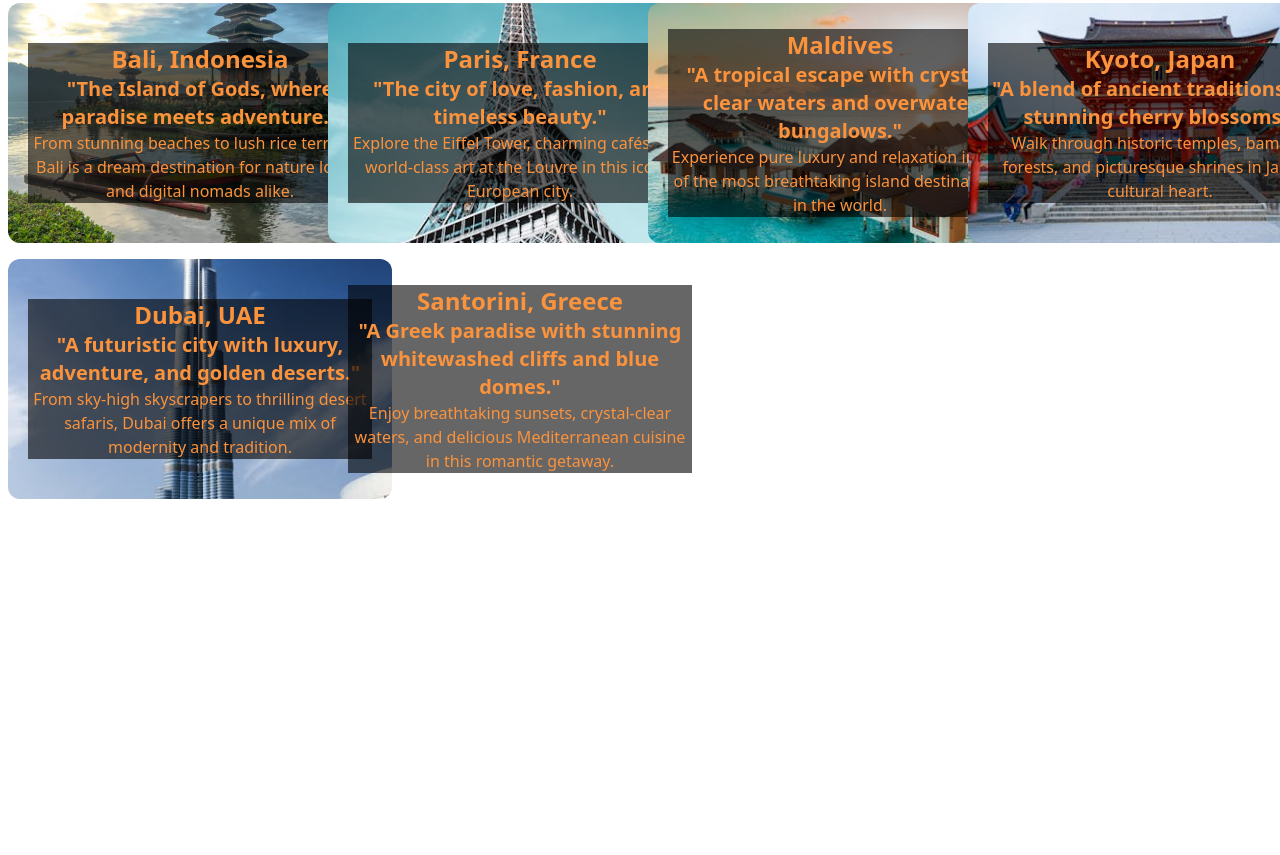
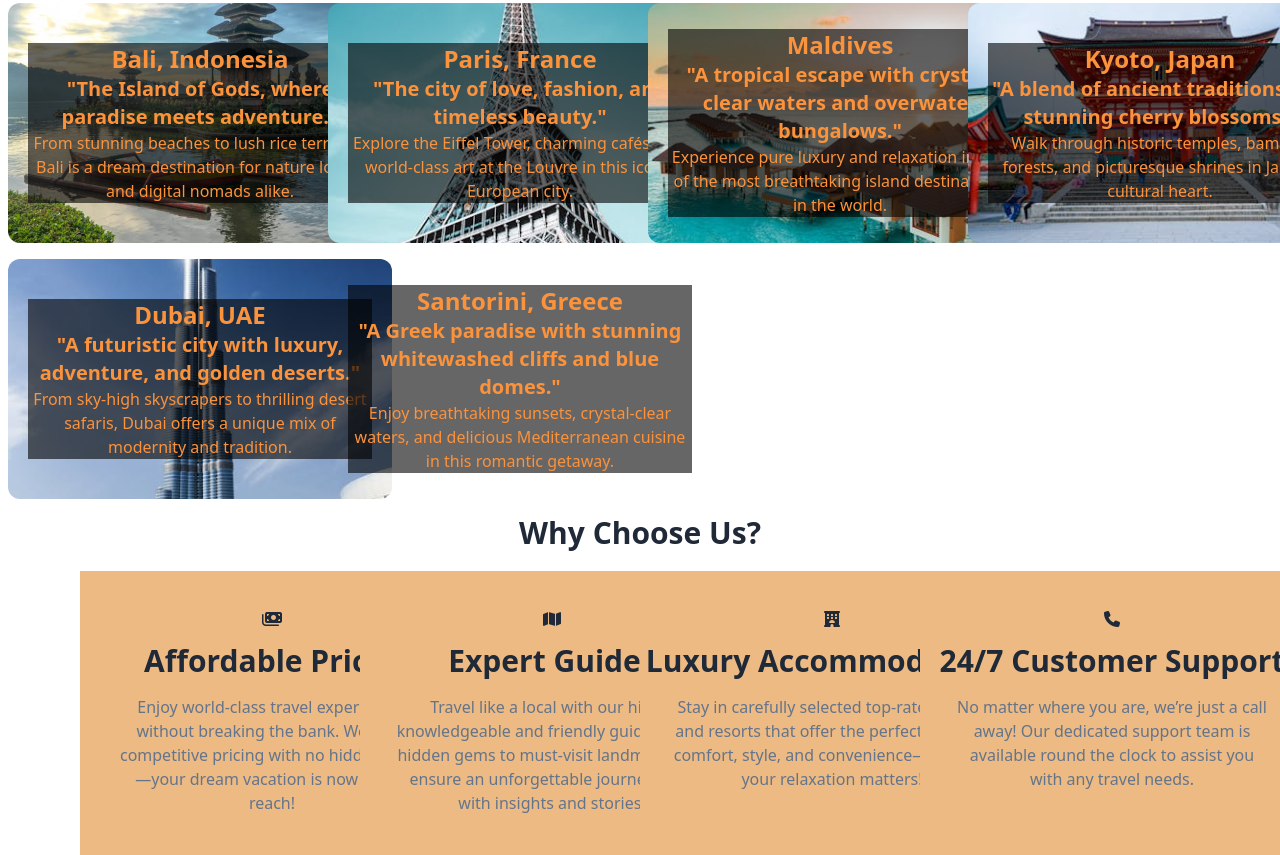
Before and after one commit to MaHdIn2020/tour-e-rout, a plain HTML site: page index.html in a window 1280 px wide. Shown: the part 915-1770 px from the top of the page. Before the commit the page ends 1422 px from the top, so only its background shows below. Drawn offline with nearby package versions, Linux system fonts and the light colour scheme.

Commit message:
new section added

```diff
--- a/index.html
+++ b/index.html
@@ -132,6 +132,32 @@
         </div>
         </div>
      </section>
+    <!-- Why Chhose Us? -->
+     <section class="mt-2">
+        <h1 class="font-bold text-center text-xl lg:text-3xl">Why Choose Us?</h1>
+        <div class="mt-5 grid grid-cols-1 md:grid-cols-2 lg:grid-cols-4 lg:mx-20 space-y-4 lg:space-y-0">
+            <div class="bg-orange-100 lg:bg-[#ECBA82] py-6 lg:py-10 flex flex-col items-center text-center lg:w-96">
+                <i class="fa-solid fa-money-bills"></i>
+                <h1 class="font-bold text-xl my-4 lg:text-3xl"> Affordable Prices</h1>
+                <p class="font-base text-slate-500 w-96 lg:w-80">Enjoy world-class travel experiences without breaking the bank. We offer competitive pricing with no hidden costs—your dream vacation is now within reach!</p>
+            </div>
+            <div class="bg-orange-100 lg:bg-[#ECBA82] py-6 lg:py-10 flex flex-col items-center text-center lg:w-96">
+                <i class="fa-solid fa-map"></i>
+                <h1 class="font-bold text-xl my-4 lg:text-3xl"> Expert Guides</h1>
+                <p class="font-base text-slate-500 w-96 lg:w-80">Travel like a local with our highly knowledgeable and friendly guides. From hidden gems to must-visit landmarks, we ensure an unforgettable journey filled with insights and stories.</p>
+            </div>
+            <div class="bg-orange-100 lg:bg-[#ECBA82] py-6 lg:py-10 flex flex-col items-center text-center lg:w-96">
+                <i class="fa-solid fa-hotel"></i>
+                <h1 class="font-bold text-xl my-4 lg:text-3xl"> Luxury Accommodations</h1>
+                <p class="font-base text-slate-500 w-96 lg:w-80">Stay in carefully selected top-rated hotels and resorts that offer the perfect blend of comfort, style, and convenience—because your relaxation matters!</p>
+            </div>
+            <div class="bg-orange-100 lg:bg-[#ECBA82] py-6 lg:py-10 flex flex-col items-center text-center lg:w-96">
+                <i class="fa-solid fa-phone"></i>
+                <h1 class="font-bold text-xl my-4 lg:text-3xl"> 24/7 Customer Support</h1>
+                <p class="font-base text-slate-500 w-96 lg:w-80">No matter where you are, we’re just a call away! Our dedicated support team is available round the clock to assist you with any travel needs.</p>
+            </div>
+        </div>
+     </section>
 
 
 </body>
```
